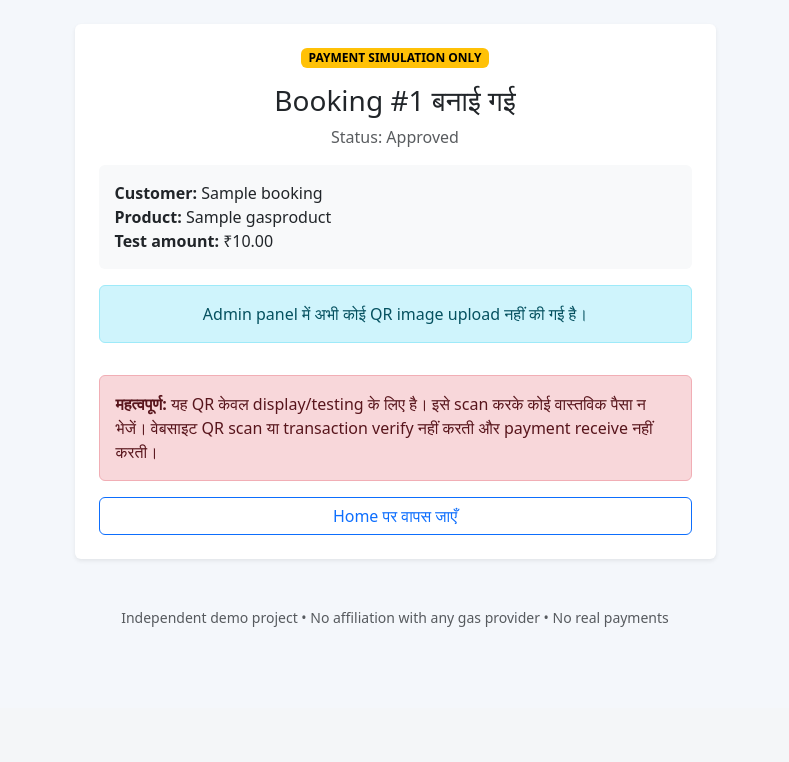
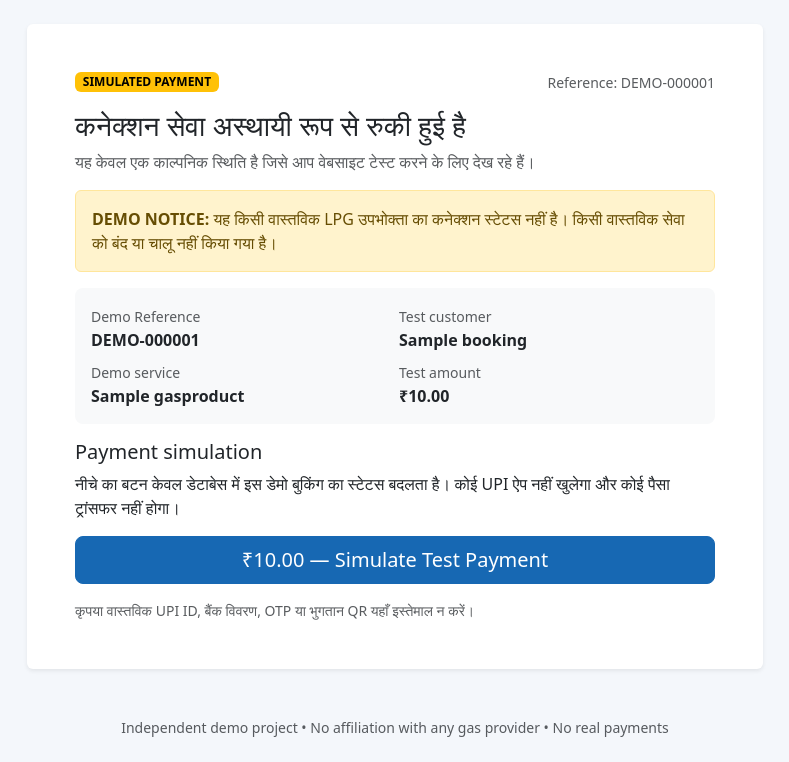
Before and after one commit to pk8873/13-11-2026, a Django app: page /booking/1/payment-info/ in a window 1280 px wide. Shown: the part 92-854 px from the top of the page, without its empty margins (245-1034 px from the left). Before the commit the page ends 719 px from the top, so only its background shows below. Run offline with Django 5.2, Linux system fonts and the light colour scheme; tables that the repository leaves empty hold one stand-in row (values such as "Sample post").

Commit message:
Add realistic but clearly labelled demo connection pause and payment simulation

```diff
--- a/templates/portal/payment_info.html
+++ b/templates/portal/payment_info.html
@@ -1,24 +1,27 @@
 {% extends "portal/base.html" %}
-{% block title %}Demo Payment Information{% endblock %}
+{% block title %}Demo Payment | Connection Service{% endblock %}
 {% block content %}
-<div class="row justify-content-center"><div class="col-lg-7">
-<div class="card border-0 shadow-sm p-4 text-center">
-<span class="badge text-bg-warning align-self-center">PAYMENT SIMULATION ONLY</span>
-<h1 class="h3 mt-3">Booking #{{ booking.id }} बनाई गई</h1>
-<p class="text-muted">Status: {{ booking.get_status_display }}</p>
-<div class="text-start bg-light rounded p-3 mb-3">
-<div><strong>Customer:</strong> {{ booking.customer_name }}</div>
-<div><strong>Product:</strong> {{ booking.product.name }}</div>
-<div><strong>Test amount:</strong> ₹{{ booking.amount }}</div>
+<div class="row justify-content-center"><div class="col-lg-8">
+<div class="card border-0 shadow-sm p-4 p-md-5">
+<div class="d-flex justify-content-between align-items-center flex-wrap gap-2">
+<span class="badge text-bg-warning">SIMULATED PAYMENT</span>
+<span class="small text-muted">Reference: DEMO-{{ booking.id|stringformat:"06d" }}</span>
 </div>
-{% if qr %}
-<h2 class="h5">Admin-configured test QR</h2>
-<img src="{{ qr.image.url }}" alt="Demo QR code" class="img-fluid qr-image mx-auto">
-<p class="small text-muted mt-2">{{ qr.instructions }}</p>
-{% else %}
-<div class="alert alert-info">Admin panel में अभी कोई QR image upload नहीं की गई है।</div>
-{% endif %}
-<div class="alert alert-danger text-start mt-3"><strong>महत्वपूर्ण:</strong> यह QR केवल display/testing के लिए है। इसे scan करके कोई वास्तविक पैसा न भेजें। वेबसाइट QR scan या transaction verify नहीं करती और payment receive नहीं करती।</div>
-<a href="/" class="btn btn-outline-primary">Home पर वापस जाएँ</a>
+<h1 class="h3 mt-3">कनेक्शन सेवा अस्थायी रूप से रुकी हुई है</h1>
+<p class="text-muted">यह केवल एक काल्पनिक स्थिति है जिसे आप वेबसाइट टेस्ट करने के लिए देख रहे हैं।</p>
+<div class="alert alert-warning"><strong>DEMO NOTICE:</strong> यह किसी वास्तविक LPG उपभोक्ता का कनेक्शन स्टेटस नहीं है। किसी वास्तविक सेवा को बंद या चालू नहीं किया गया है।</div>
+<div class="bg-light rounded-3 p-3 mb-3">
+<div class="row g-2">
+<div class="col-sm-6"><span class="text-muted small">Demo Reference</span><div class="fw-semibold">DEMO-{{ booking.id|stringformat:"06d" }}</div></div>
+<div class="col-sm-6"><span class="text-muted small">Test customer</span><div class="fw-semibold">{{ booking.customer_name }}</div></div>
+<div class="col-sm-6"><span class="text-muted small">Demo service</span><div class="fw-semibold">{{ booking.product.name }}</div></div>
+<div class="col-sm-6"><span class="text-muted small">Test amount</span><div class="fw-semibold">₹{{ booking.amount }}</div></div>
+</div></div>
+<h2 class="h5">Payment simulation</h2>
+<p>नीचे का बटन केवल डेटाबेस में इस डेमो बुकिंग का स्टेटस बदलता है। कोई UPI ऐप नहीं खुलेगा और कोई पैसा ट्रांसफर नहीं होगा।</p>
+<form method="post" action="{% url 'simulate_payment' booking.pk %}">{% csrf_token %}
+<button class="btn btn-primary btn-lg w-100" type="submit">₹{{ booking.amount }} — Simulate Test Payment</button>
+</form>
+<p class="small text-muted mt-3 mb-0">कृपया वास्तविक UPI ID, बैंक विवरण, OTP या भुगतान QR यहाँ इस्तेमाल न करें।</p>
 </div></div></div>
 {% endblock %}
```
